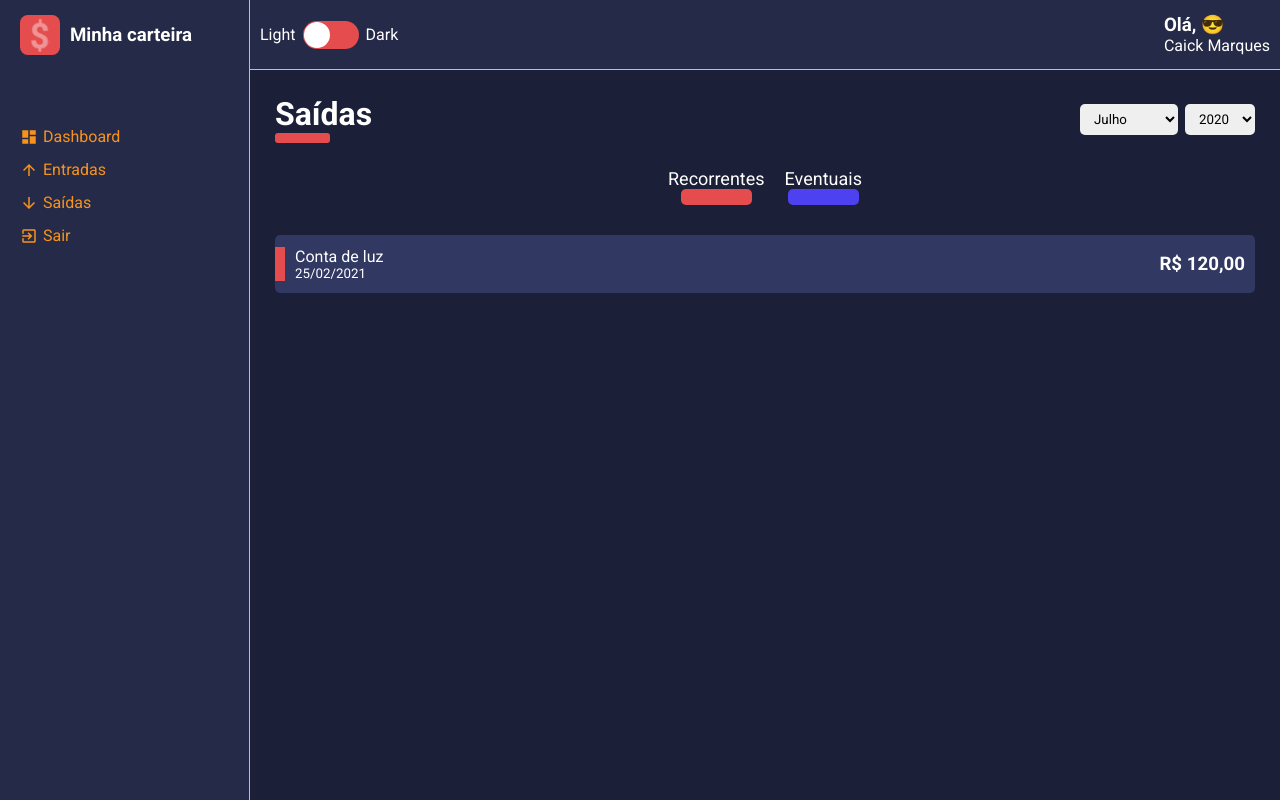
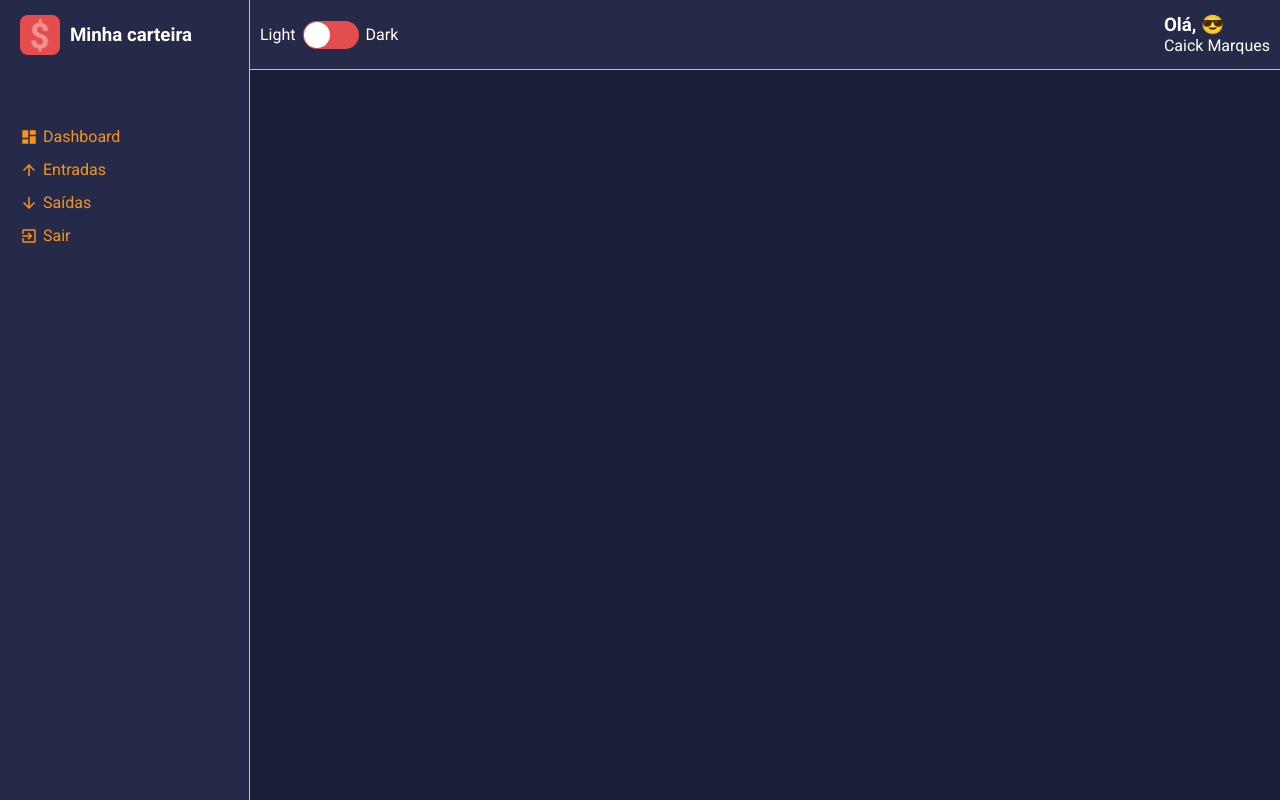
Before and after one commit to caickmarques/minha_carteira, a React (Create React App) app: page / in a window 1280 px wide. Built offline with nearby package versions, Linux system fonts and the light colour scheme.

Commit message:
Criação da navegação pelo menu

```diff
--- a/package.json
+++ b/package.json
@@ -13,6 +13,7 @@
     "react": "^17.0.1",
     "react-dom": "^17.0.1",
     "react-icons": "^4.2.0",
+    "react-router-dom": "^5.2.0",
     "react-scripts": "4.0.2",
     "react-switch": "^6.0.0",
     "styled-components": "^5.2.1",
@@ -44,6 +45,7 @@
     ]
   },
   "devDependencies": {
+    "@types/react-router-dom": "^5.1.7",
     "@types/styled-components": "^5.1.7"
   }
 }
--- a/src/App.tsx
+++ b/src/App.tsx
@@ -1,8 +1,7 @@
 import React from 'react';
 import { ThemeProvider } from 'styled-components';
 import GlobalStyles from '../src/styles/GlobalStyles';
-import Layout from './components/Layout';
-import List from './pages/List';
+import Routes from '../src/routes';
 import dark from './styles/themes/dark';
 
 
@@ -10,9 +9,7 @@ const App: React.FC = () => {
     return (
         <ThemeProvider theme={dark}>
             <GlobalStyles />
-            <Layout>
-                <List />
-            </Layout>
+            <Routes />
         </ThemeProvider>
     )
 }
--- a/src/components/Aside/index.tsx
+++ b/src/components/Aside/index.tsx
@@ -2,6 +2,7 @@ import React from 'react';
 import { Container, Header, LogoImg, MenuContainer, MenuItemLink, Title } from './styles';
 import logo from '../../assets/logo.svg';
 import { MdDashboard, MdArrowDownward, MdArrowUpward, MdExitToApp } from "react-icons/md";
+import { Link } from 'react-router-dom';
 
 const Aside: React.FC = () => {
     return (
@@ -12,15 +13,24 @@ const Aside: React.FC = () => {
             </Header>
 
             <MenuContainer>
-                <MenuItemLink href="#">
-                    <MdDashboard /> Dashboard
+                <Link to='/dashboard'>
+                    <MenuItemLink>
+                        <MdDashboard /> Dashboard
                 </MenuItemLink>
-                <MenuItemLink href="#">
-                    <MdArrowUpward /> Entradas
+                </Link>
+
+                <Link to='/list/entry-balance'>
+                    <MenuItemLink>
+                        <MdArrowUpward /> Entradas
                 </MenuItemLink>
-                <MenuItemLink href="#">
-                    <MdArrowDownward /> Saídas
+                </Link>
+
+                <Link to='/list/exit-balance'>
+                    <MenuItemLink>
+                        <MdArrowDownward /> Saídas
                 </MenuItemLink>
+                </Link>
+
                 <MenuItemLink href="#">
                     <MdExitToApp /> Sair
                 </MenuItemLink>
--- a/src/components/SelectInput/index.tsx
+++ b/src/components/SelectInput/index.tsx
@@ -14,7 +14,9 @@ const SelectInput: React.FC<ISelectInputProps> = ({ options }) => {
             <select>
                 {
                     options.map(option => (
-                        <option value={option.value}>{option.label}</option>
+                        <option
+                            key={option.value}
+                            value={option.value}>{option.label}</option>
                     )
                     )
                 }
--- a/src/pages/List/index.tsx
+++ b/src/pages/List/index.tsx
@@ -1,10 +1,31 @@
-import React from 'react';
+import React, { useMemo } from 'react';
 import ContentHeader from '../../components/ContentHeader';
 import { Container, Content, Filters } from './styles';
 import SelectInput from '../../components/SelectInput';
 import HistoryFinanceCard from '../../components/HistoryFinanceCard';
 
-const List: React.FC = () => {
+interface IRouteParams {
+    match: {
+        params: {
+            type: string;
+        }
+    }
+}
+
+const List: React.FC<IRouteParams> = ({ match }) => {
+
+    const { type } = match.params;
+    const title = useMemo(() => {
+        return type === 'entry-balance' ? {
+            title: 'Entradas',
+            lineColor: '#F7931B'
+        } : {
+                title: 'Saídas',
+                lineColor: '#E44C4E',
+
+            }
+    }, [type]);
+
     const months = [
         { value: 7, label: 'Julho' },
         { value: 8, label: 'Agosto' },
@@ -19,7 +40,7 @@ const List: React.FC = () => {
 
     return (
         <Container>
-            <ContentHeader title='Saídas' lineColor='#E44C4E'>
+            <ContentHeader title={title.title} lineColor={title.lineColor}>
                 <SelectInput options={months} />
                 <SelectInput options={years} />
             </ContentHeader>
--- /dev/null
+++ b/src/routes/app.routes.tsx
@@ -0,0 +1,16 @@
+import React from 'react';
+import { Switch, Route } from 'react-router-dom';
+import Dashboard from '../pages/Dashboard';
+import List from '../pages/List';
+import Layout from '../components/Layout';
+
+const AppRoutes: React.FC = () => (
+    <Layout>
+        <Switch>
+            <Route path='/dashboard' exact component={Dashboard} />
+            <Route path='/list/:type' exact component={List} />
+        </Switch>
+    </Layout>
+);
+
+export default AppRoutes;
--- /dev/null
+++ b/src/routes/index.tsx
@@ -0,0 +1,11 @@
+import React from 'react';
+import App from './app.routes';
+import { BrowserRouter } from 'react-router-dom';
+
+const Routes: React.FC = () => (
+    <BrowserRouter>
+        <App />
+    </BrowserRouter>
+);
+
+export default Routes;
--- a/src/styles/GlobalStyles.ts
+++ b/src/styles/GlobalStyles.ts
@@ -19,4 +19,8 @@ export default createGlobalStyle`
     button {
         cursor: pointer;
     }
+
+    a:-webkit-any-link {
+  text-decoration: none;
+}
 `;
```
Also changed, not shown: 1 other file (tests, documents, lock files or other folders).
